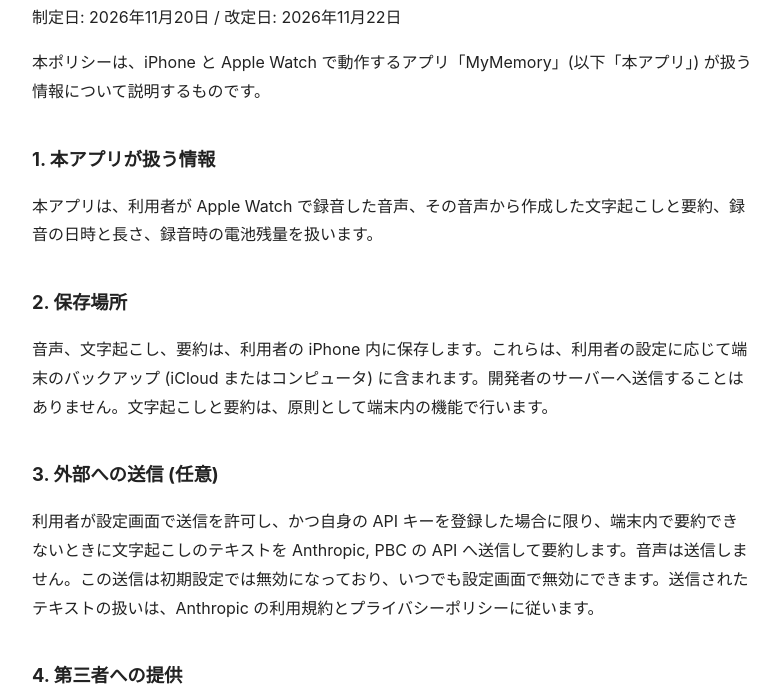
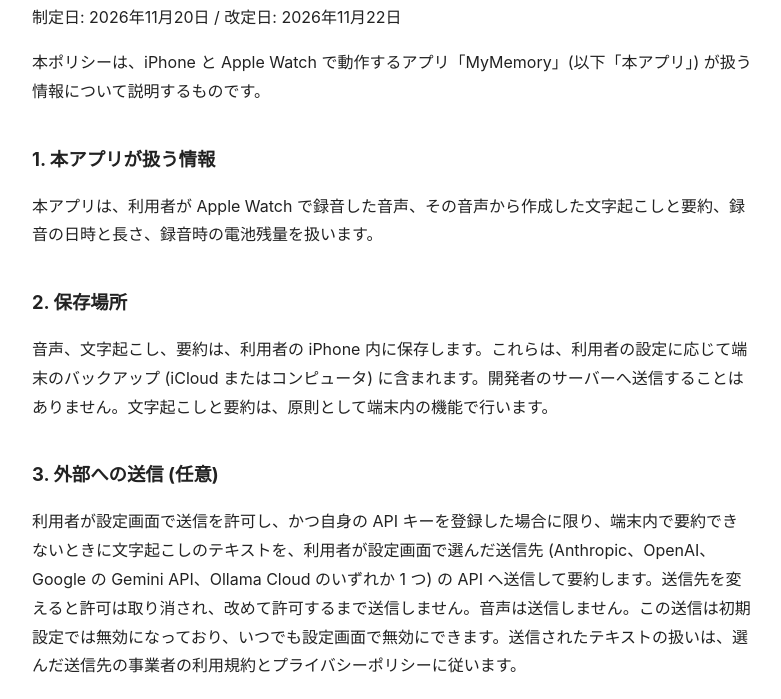
Before and after one commit to fatshin/mymemory-legal, a plain HTML site: page index.html in a window 1280 px wide. Shown: the part 101-800 px from the top of the page, without its empty margins (248-1029 px from the left). Drawn offline with Linux system fonts and the light colour scheme.

Commit message:
docs: list the selectable summary providers

```diff
--- a/index.html
+++ b/index.html
@@ -11,7 +11,7 @@
 <h2>2. 保存場所</h2>
 <p>音声、文字起こし、要約は、利用者の iPhone 内に保存します。これらは、利用者の設定に応じて端末のバックアップ (iCloud またはコンピュータ) に含まれます。開発者のサーバーへ送信することはありません。文字起こしと要約は、原則として端末内の機能で行います。</p>
 <h2>3. 外部への送信 (任意)</h2>
-<p>利用者が設定画面で送信を許可し、かつ自身の API キーを登録した場合に限り、端末内で要約できないときに文字起こしのテキストを Anthropic, PBC の API へ送信して要約します。音声は送信しません。この送信は初期設定では無効になっており、いつでも設定画面で無効にできます。送信されたテキストの扱いは、Anthropic の利用規約とプライバシーポリシーに従います。</p>
+<p>利用者が設定画面で送信を許可し、かつ自身の API キーを登録した場合に限り、端末内で要約できないときに文字起こしのテキストを、利用者が設定画面で選んだ送信先 (Anthropic、OpenAI、Google の Gemini API、Ollama Cloud のいずれか 1 つ) の API へ送信して要約します。送信先を変えると許可は取り消され、改めて許可するまで送信しません。音声は送信しません。この送信は初期設定では無効になっており、いつでも設定画面で無効にできます。送信されたテキストの扱いは、選んだ送信先の事業者の利用規約とプライバシーポリシーに従います。</p>
 <h2>4. 第三者への提供</h2>
 <p>前項の場合を除き、本アプリが扱う情報を第三者へ提供することはありません。広告や行動追跡のための情報収集も行いません。</p>
 <h2>5. 削除</h2>
```
Also changed, not shown: privacy.html (+1 -1 lines).
